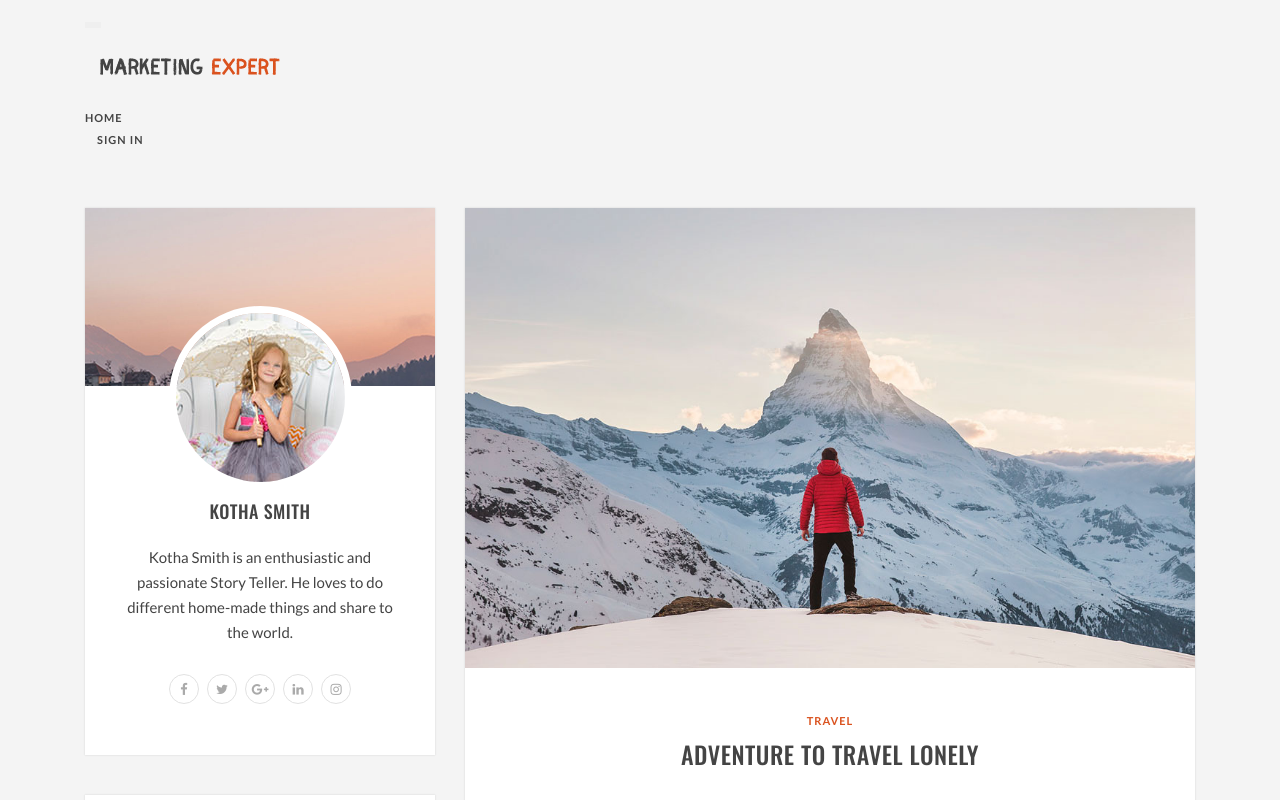
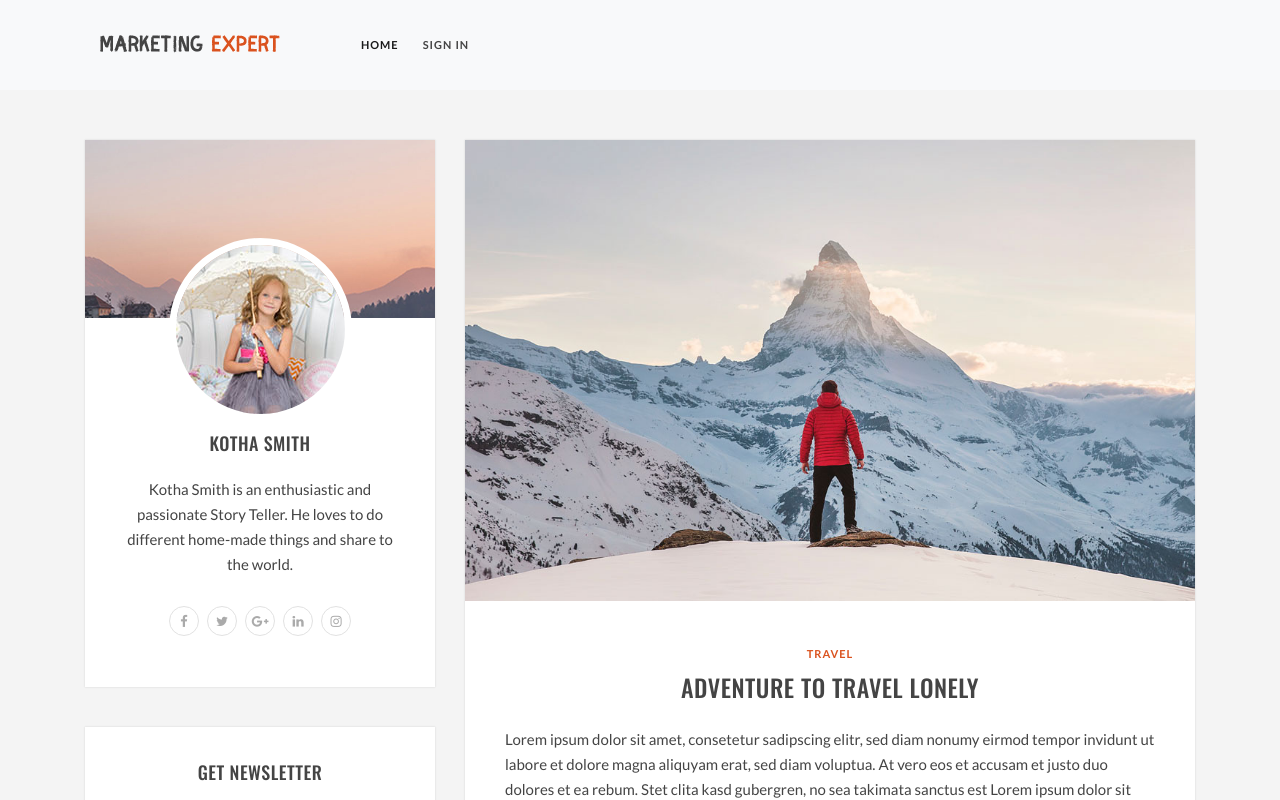
Before and after one commit to PauleHan/WI-FE, an Angular app: page / in a window 1280 px wide. Shown: the top 800 px of the page. Built offline with nearby package versions, Linux system fonts and the light colour scheme; a web font is replaced by a local one.

Commit message:
Fixes #222

```diff
--- a/src/app/app.component.html
+++ b/src/app/app.component.html
@@ -1,25 +1,24 @@
-<header class="kotha-menu marketing-menu">
-	<nav class="navbar navbar-default">
+<header class="kotha-menu marketing-menu left-logo">
+	<nav class="navbar navbar-expand-lg navbar-light bg-light">
 		<div class="container">
-			<div class="menu-content">
-				<!-- Brand and toggle get grouped for better mobile display -->
-				<div class="navbar-header">
-					<button type="button" class="navbar-toggle collapsed" (click)="isNavbarCollapsed = !isNavbarCollapsed" data-toggle="collapse" data-target="#myNavbar">
-						<span class="sr-only">Toggle navigation</span>
-						<span class="icon-bar"></span>
-						<span class="icon-bar"></span>
-						<span class="icon-bar"></span>
+		  <h1><a class="navbar-brand" href="/"><img src="assets/images/logo-marketing.png" alt="kothPro"></a></h1>
+
+		  <button class="navbar-toggler" type="button" data-toggle="collapse" data-target="#navbarNav" aria-controls="navbarNav" aria-expanded="false" aria-label="Toggle navigation">
+		    <span class="navbar-toggler-icon"></span>
 		  </button>
-					<h1>
-					  <a class="navbar-brand" href="/"><img src="assets/images/logo-marketing.png" alt="kothPro"></a>
-					</h1>
-				</div>
-				<div [ngbCollapse]="isNavbarCollapsed" class="collapse navbar-collapse" id="myNavbar">
-					<!--<ul class="top-social-icons list-inline pull-right">
-						<li><a href="#"><i class="fa fa-facebook"></i></a></li>
-						<li><a href="#"><i class="fa fa-twitter"></i></a></li>
-						<li><a href="#"><i class="fa fa-instagram"></i></a></li>
-						<li><a href="#"><i class="fa fa-pinterest"></i></a></li>
+
+		  <div class="collapse navbar-collapse" id="navbarNav">
+
+		    <ul class="navbar-nav text-uppercase">
+		      <li class="nav-item" routerLinkActive="active">
+		        <a class="nav-link" routerLink="">Home</a>
+		      </li>
+		      <li class="nav-item" routerLinkActive="active">
+		        <a class="nav-link" routerLink="login">Sign In</a>
+		      </li>
+		    </ul>
+
+			<!--<ul class="navbar-nav top-social-icons pull-right">
 				<li><a href="#"><i class="fa fa-google-plus"></i></a></li>
 				<li class="top-search">
 					<a href="#" class="sactive">
@@ -27,22 +26,15 @@
 					</a>
 				</li>
 			</ul>-->
-					<ul class="nav navbar-nav text-uppercase pull-left">
-						<li><a routerLink="" routerLinkActive="active">Home</a></li>
-						<li><a routerLink="login" routerLinkActive="active">Sign In</a></li>
-					</ul>
-				</div>
-				<!-- /.navbar-collapse -->
+
 		    <div class="show-search">
 				<form role="search" method="get" id="searchform" action="#">
-						<div>
-							<input type="text" placeholder="Search and hit enter..." name="s" id="s">
-						</div>
+					<input class="form-control mr-sm-2" type="text" placeholder="Search and hit enter..." aria-label="Search" name="s" id="s">
 				</form>
 			</div>
+
 		  </div>
 		</div>
-		<!-- /.container-fluid -->
 	</nav>
 </header>
 
```
Lines whose indentation alone changed are shown as unchanged.
